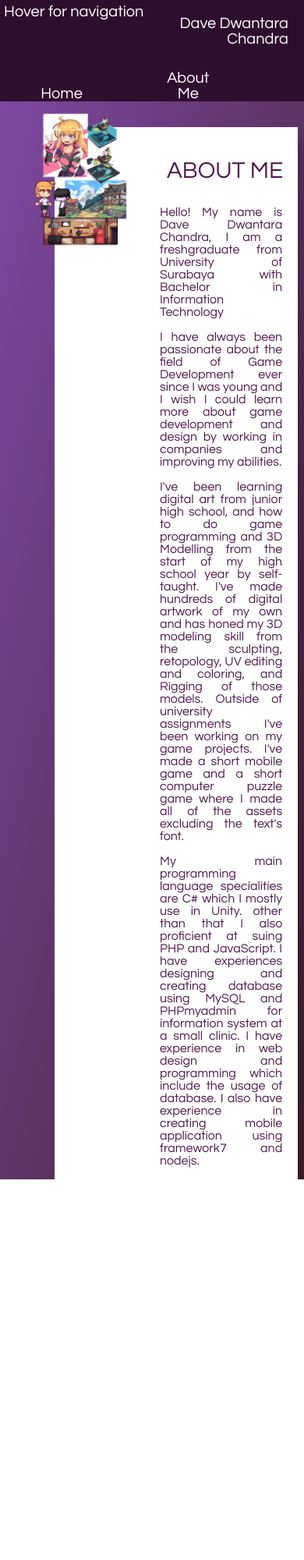
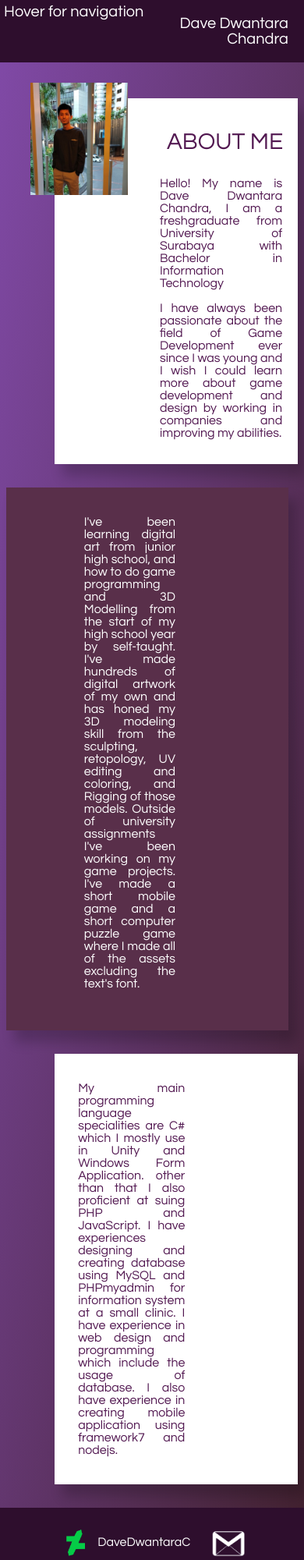
Before and after one commit to davedc0/davedc0.github.io, a plain HTML site: page aboutme.html in a window 390 px wide. Shown: the top 2000 px of the page at 78% size. Before the commit the page ends 1512 px from the top, so only its background shows below. Drawn offline with nearby package versions, Linux system fonts and the light colour scheme.

Commit message:
about me +meteor

```diff
--- a/aboutme.html
+++ b/aboutme.html
@@ -2,8 +2,7 @@
 <html>
 <head>
 	<link rel="stylesheet" href="class/class.css">
-	<link href="https://unpkg.com/aos@2.3.1/dist/aos.css" rel="stylesheet">
-	  <script src="https://unpkg.com/aos@next/dist/aos.js"></script>
+
 
 
 
@@ -26,23 +25,36 @@
 
 
  	<div class="whitebgtext flexdis">
- 		<img style="max-height: 100%; " id="montage" src="Image/montage.png">
-
+ 		<img style="max-height: 350px; " id="montage" src="Image/Photo/asd.jpg">
  		<div class="inlinecontent">
  			<div class="subtitle"><p>ABOUT ME</p></div>
- 			<p style="padding-left:  10px" class="walltext">	Hello! My name is Dave Dwantara Chandra, I am a freshgraduate from University of Surabaya with Bachelor in Information Technology <br><br>
+ 			<p style="padding-left:  10px;" class="walltext">	Hello! My name is Dave Dwantara Chandra, I am a freshgraduate from University of Surabaya with Bachelor in Information Technology <br><br>
  			I have always been passionate about the field of Game Development  ever since I was young and I wish I could learn more about game development and design by working in companies and improving my abilities. <br><br>
+ 		</div>
+ 	</div>
+ 	<div class="purplebg" style="padding-left:  50px; height: inherit; padding-top: 20px; padding-bottom: 20px;" >
+ 		<div class="inlinecontent">
+ 			<p style="padding-left:  50px; " class="walltext">
  			I've been learning digital art from junior high school, and how to do game programming and 3D Modelling from the start of my high school year by self-taught. I've made hundreds of digital artwork of my own and has honed my 3D modeling skill from the sculpting, retopology, UV editing and coloring, and Rigging of those models. Outside of university assignments I've been working on my game projects. I've made a short mobile game and a short computer puzzle game where I made all of the assets excluding the text's font.<br><br>
 
- 			My main programming language specialities are C# which I mostly use in Unity. other than that I also  proficient at suing PHP and JavaScript. I have experiences designing and creating database using MySQL and PHPmyadmin for information system at a small clinic. I have experience in web design and programming which include the usage of database. I also have experience in creating mobile application using framework7 and nodejs.
  			</p>
  		</div>
  	</div>
+ 	<div class="whitebgtext flexdis">
 
+ 		<div class="inlinecontent">
+ 			<p style="padding-left:  30px ;height: inherit; padding-top: 20px; padding-bottom: 20px;" class="walltext">
 
- 	<script>
-    AOS.init();
-  </script>
+ 			My main programming language specialities are C# which I mostly use in Unity and Windows Form Application. other than that I also  proficient at suing PHP and JavaScript. I have experiences designing and creating database using MySQL and PHPmyadmin for information system at a small clinic. I have experience in web design and programming which include the usage of database. I also have experience in creating mobile application using framework7 and nodejs.
+ 			</p>
+ 		</div>
+ 	</div>
+ 	<div class="footer" >
+ 		<a href="https://www.deviantart.com/davedwantarac/gallery"><img class="linkicon" style="vertical-align:middle" src="Image/Icon/DA.png" id="test1"> DaveDwantaraC</a>
+ 		<p style="display: inline-block;">&nbsp;&nbsp;&nbsp;&nbsp;&nbsp;</p>
+ 		<a><img class="linkicon" style="vertical-align:middle" src="Image/Icon/email.png"> davedwantarac@gmail.com</a>
+ 	</div>
+
 </body>
 <script type="text/javascript">
 	function OpenImage(imgsource) {
```
Also changed, not shown: Meteor.html (+7 -4 lines), Image/Photo/asd.jpg (added).
